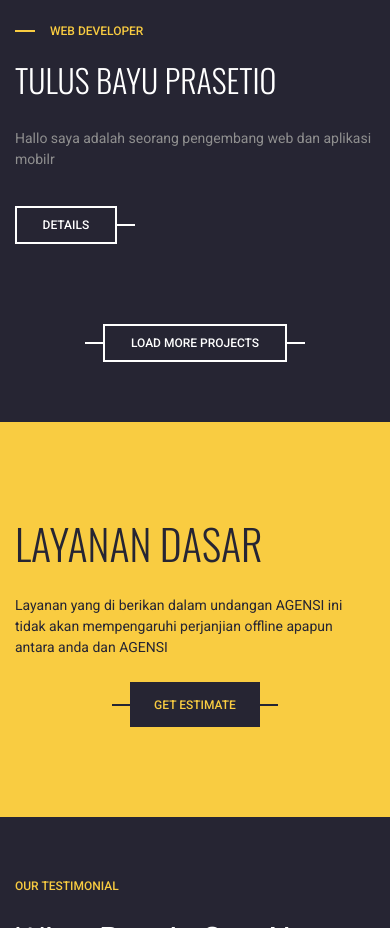
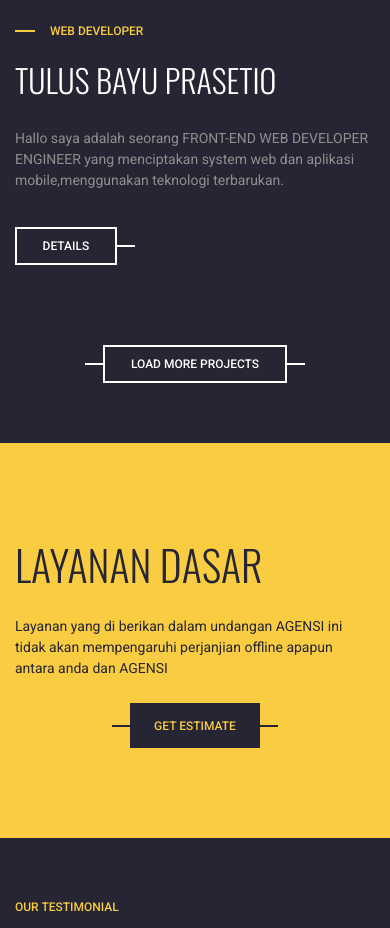
Before and after one commit to tulusbayuprasetio/RFAGENSI.IO, a plain HTML site: page index.html in a window 390 px wide. Shown: the part 4622-5550 px from the top of the page. Drawn offline with nearby package versions, Linux system fonts and the light colour scheme.

Commit message:
Update index.html

```diff
--- a/index.html
+++ b/index.html
@@ -244,9 +244,9 @@
 				<div class="col-md-5 mb-5 pr-xl-5 order-2 order-md-1">
 					<h4 class="section-intro__title left-border">WEB DEVELOPER</h4>
 					<h2 class="section-intro__subtitle small">TULUS BAYU PRASETIO</h2>
-					<p>Hallo saya adalah seorang pengembang web dan aplikasi mobilr</p>
+					<p>Hallo saya adalah seorang FRONT-END WEB DEVELOPER ENGINEER yang menciptakan system web dan aplikasi mobile,menggunakan teknologi terbarukan.</p>
 
-					<a class="btn btn--rightBorder mt-3" href="http://myportfolio740.godaddysites.com/">details</a>
+					<a class="btn btn--rightBorder mt-3" href="http://myportfolio740godaddysites.com/">details</a>
 				</div>
 
 				<div class="col-md-7 order-1 order-md-2 mb-4 mb-md-0">
```
